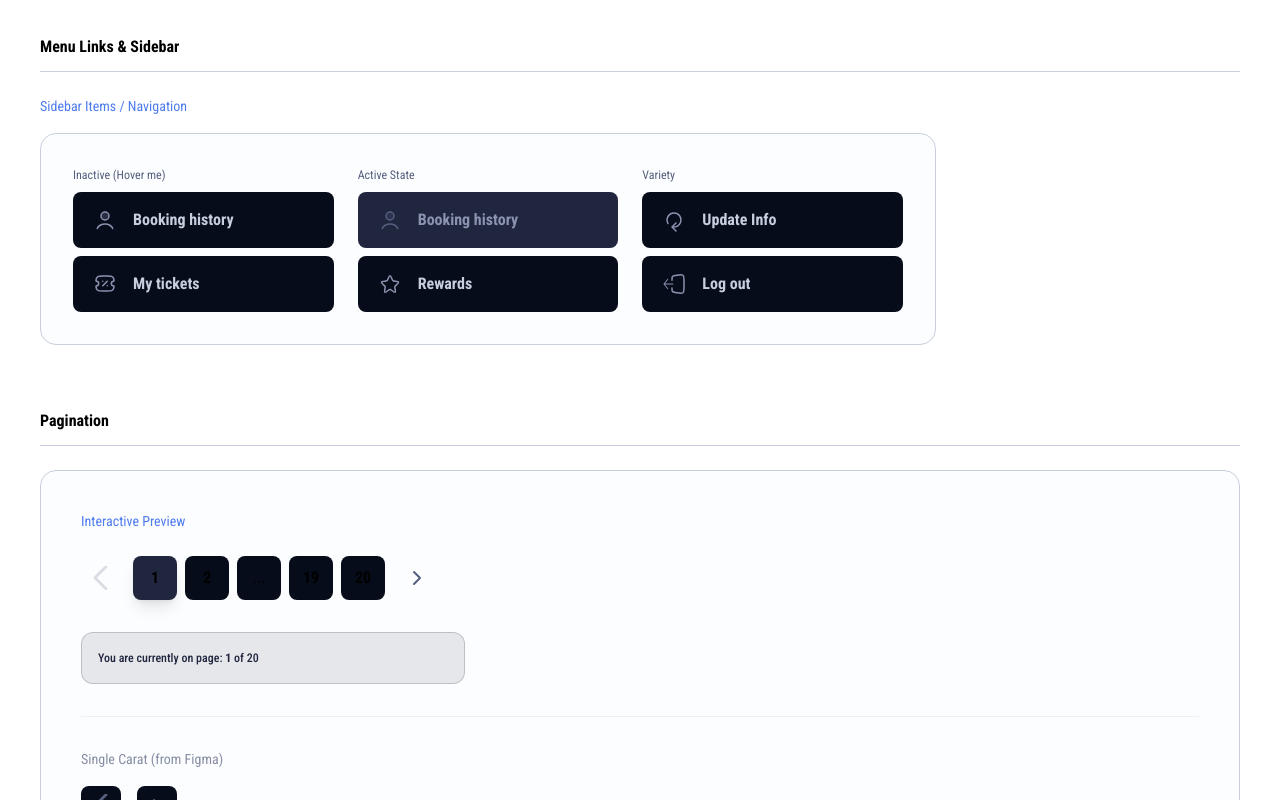
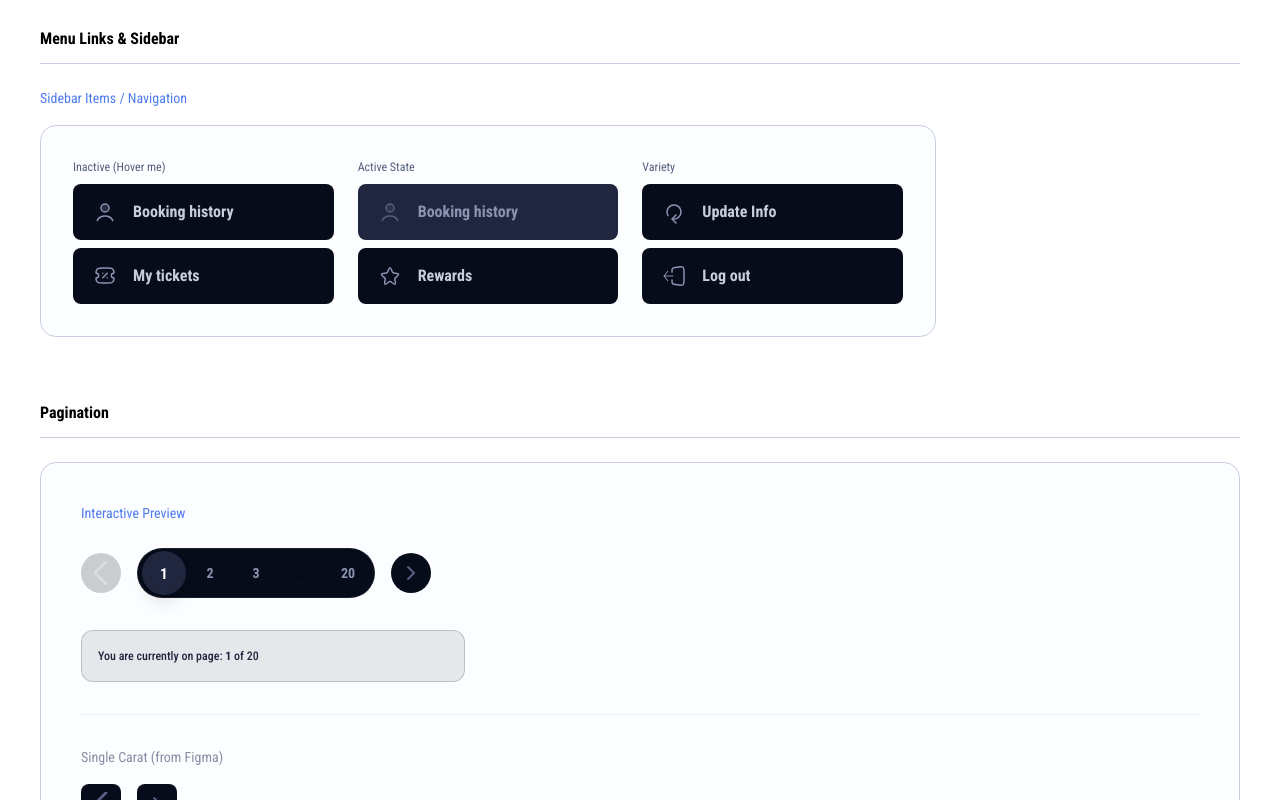
Before and after one commit to fsd10-finalproject2/minor-cineplex-app, a Vue app: page /design-system in a window 1280 px wide. Shown: the part 1274-2074 px from the top of the page. Built offline with nearby package versions, Linux system fonts and the light colour scheme.

Commit message:
feat: introduce new UI components for pagination and tab navigation, including `CaratButton`, `CustomPagination`, and `TabGroup`.

```diff
--- a/src/components/ui/CaratButton.vue
+++ b/src/components/ui/CaratButton.vue
@@ -11,7 +11,7 @@ defineProps<{
   <button
     :disabled="disabled"
     @click="$emit('click', $event)"
-    class="p-2 rounded-lg transition-all duration-200 text-gray-200 enabled:hover:text-white enabled:hover:bg-gray-100/10 disabled:opacity-20 disabled:cursor-not-allowed cursor-pointer flex items-center justify-center shrink-0"
+    class="p-2 w-10 h-10 rounded-full transition-all duration-200 text-gray-200 enabled:hover:text-white enabled:hover:bg-gray-100/10 disabled:opacity-20 disabled:cursor-not-allowed cursor-pointer flex items-center justify-center shrink-0"
   >
     <ChevronLeftIcon v-if="direction === 'left'" class="size-6" />
     <ChevronRightIcon v-if="direction === 'right'" class="size-6" />
--- a/src/components/ui/CustomPagination.vue
+++ b/src/components/ui/CustomPagination.vue
@@ -15,22 +15,33 @@ const pages = computed(() => {
   const current = props.currentPage
   const total = props.totalPages
 
-  if (total <= 4) {
+  if (total <= 6) {
     return Array.from({ length: total }, (_, i) => i + 1)
   }
 
-  const range: (number | string)[] = []
-  range.push(current)
+  const rangeSet = new Set<number>()
+  rangeSet.add(1)
+  rangeSet.add(total)
 
-  if (current + 1 < total - 1) {
-    range.push(current + 1)
-    range.push('...')
+  // Show 2 neighbors on each side for that "symmetrical" Vuesax look
+  for (let i = current - 2; i <= current + 2; i++) {
+    if (i >= 1 && i <= total) rangeSet.add(i)
   }
 
-  if (!range.includes(total - 1)) range.push(total - 1)
-  if (!range.includes(total)) range.push(total)
+  const sortedRange = Array.from(rangeSet).sort((a, b) => a - b)
+  const rangeWithEllipsis: (number | string)[] = []
 
-  return range
+  for (let i = 0; i < sortedRange.length; i++) {
+    const page = sortedRange[i]
+    if (page === undefined) continue
+    rangeWithEllipsis.push(page)
+    const nextLocalPage = sortedRange[i + 1]
+    if (nextLocalPage !== undefined && nextLocalPage - page > 1) {
+      rangeWithEllipsis.push('...')
+    }
+  }
+
+  return rangeWithEllipsis
 })
 
 const changePage = (page: number | string) => {
@@ -41,22 +52,22 @@ const changePage = (page: number | string) => {
 </script>
 
 <template>
-  <div class="flex items-center flex-wrap gap-2 md:gap-3 select-none">
-    <!-- Prev Button -->
+  <div class="flex items-center gap-2 md:gap-4 select-none">
+    <div class="scale-90 md:scale-100">
       <CaratButton
         direction="left"
         :disabled="currentPage === 1"
         @click="changePage(currentPage - 1)"
-      class="scale-90 md:scale-100"
+        class="bg-gray-0 hover:bg-gray-100/20"
       />
+    </div>
 
-    <!-- Page Numbers -->
-    <div class="flex items-center flex-wrap gap-1.5 md:gap-2">
+    <div class="flex items-center bg-gray-0 rounded-full px-1.5 py-1 gap-0.5 md:gap-1.5 border border-gray-400/10 shadow-inner">
       <template v-for="(page, index) in pages" :key="index">
         <!-- Ellipsis -->
         <div
           v-if="page === '...'"
-          class="w-9 h-9 md:w-11 md:h-11 flex items-center justify-center rounded-lg bg-gray-0 text-gray-300 pointer-events-none text-sm md:text-base"
+          class="w-8 h-8 md:w-10 md:h-10 flex items-center justify-center text-gray-300 pointer-events-none text-xs md:text-base px-1"
         >
           ...
         </div>
@@ -65,11 +76,13 @@ const changePage = (page: number | string) => {
         <button
           v-else
           @click="changePage(page as number)"
-          class="w-9 h-9 md:w-11 md:h-11 flex items-center justify-center rounded-lg transition-all duration-200 style-body-2-medium cursor-pointer text-sm md:text-base"
+          class="w-8 h-8 md:w-10 md:h-10 flex items-center justify-center rounded-full transition-all duration-300 style-body-3 md:style-body-2-medium cursor-pointer"
           :class="[
             currentPage === page
-              ? 'bg-gray-100 text-white shadow-lg'
-              : 'bg-gray-0 text-gray-300 hover:bg-gray-100/10 hover:text-white'
+              ? 'bg-gray-100 text-white scale-110 shadow-lg'
+              : 'text-gray-300 hover:text-white hover:bg-gray-100/10',
+            // Hide +/- 2 neighbors on mobile to keep the pill compact
+            (page === currentPage - 2 || page === currentPage + 2) ? 'hidden sm:flex' : 'flex'
           ]"
         >
           {{ page }}
@@ -77,13 +90,14 @@ const changePage = (page: number | string) => {
       </template>
     </div>
 
-    <!-- Next Button -->
+    <div class="scale-90 md:scale-100">
       <CaratButton
         direction="right"
         :disabled="currentPage === totalPages"
         @click="changePage(currentPage + 1)"
-      class="scale-90 md:scale-100"
+        class="bg-gray-0 hover:bg-gray-100/20"
       />
+    </div>
   </div>
 </template>
 
--- a/src/components/ui/TabGroup.vue
+++ b/src/components/ui/TabGroup.vue
@@ -19,12 +19,12 @@ const selectTab = (id: string | number) => {
 </script>
 
 <template>
-  <div class="flex gap-8 border-b border-gray-400/30 dark:border-gray-100/10">
+  <div class="flex gap-4 border-b border-gray-400/30 dark:border-gray-100/10">
     <button
       v-for="tab in (props.tabs as TabItem[])"
       :key="tab.id"
       @click="selectTab(tab.id)"
-      class="relative pb-3 transition-all duration-200 cursor-pointer outline-none group text-left"
+      class="relative pb-1 transition-all duration-200 cursor-pointer outline-none group text-left"
       :class="[
         modelValue === tab.id
           ? 'text-base dark:text-white font-bold'
```
Lines whose indentation alone changed are shown as unchanged.
